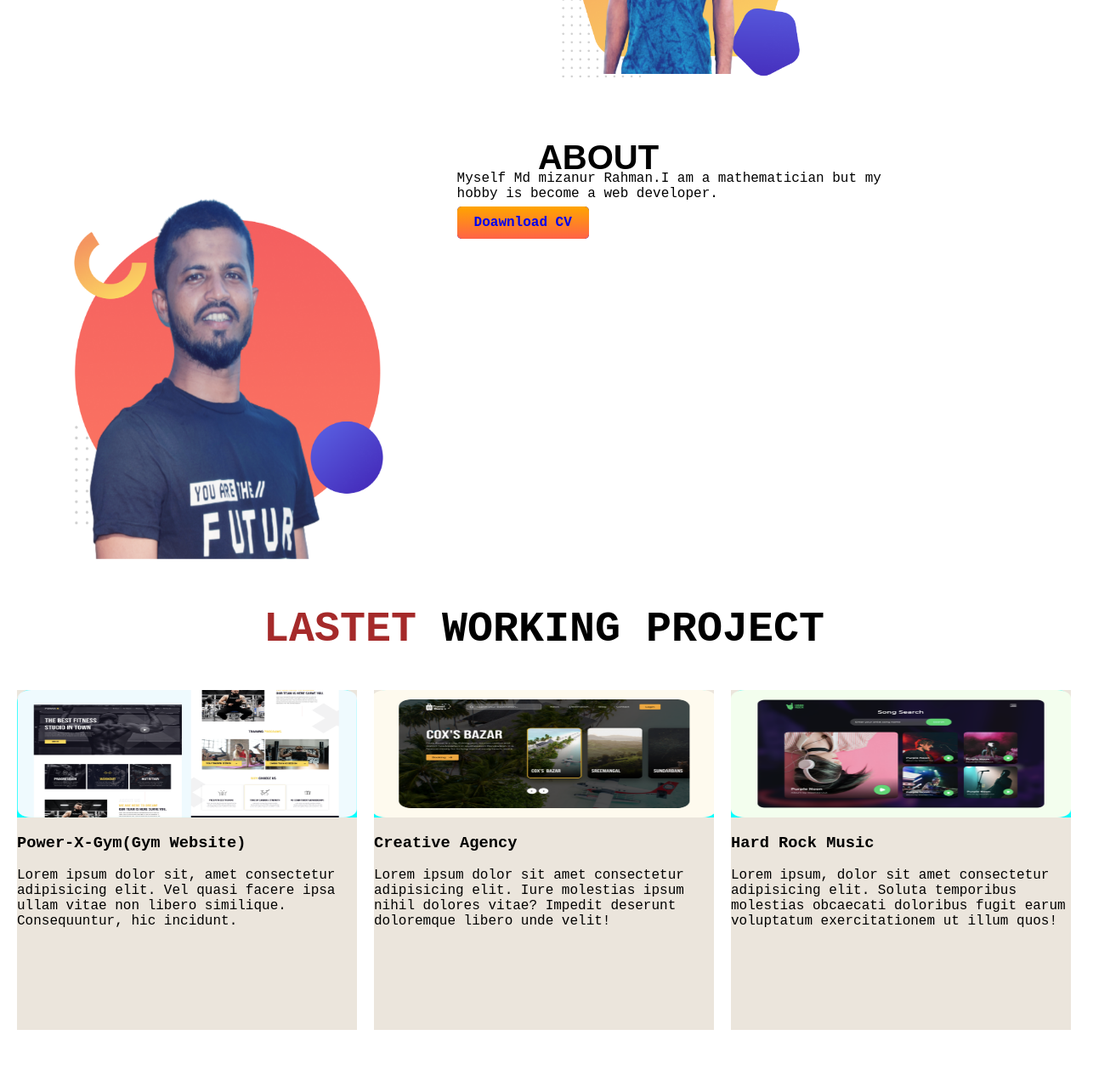
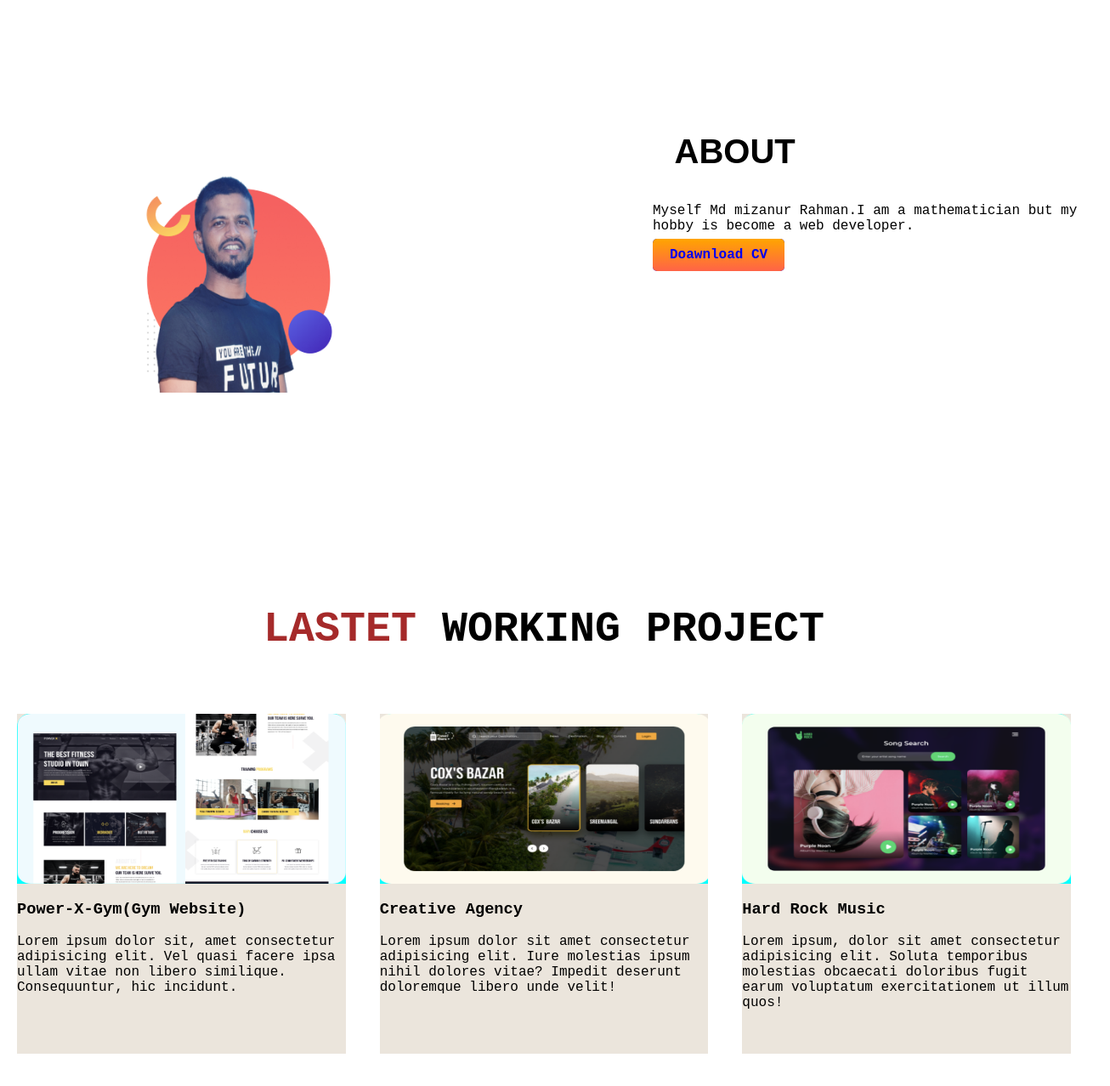
Before and after one commit to himizan/my-web03, a plain HTML site: page index.html in a window 1280 px wide. Shown: the part 322-1600 px from the top of the page at 85% size, 1306 px wide, since content can reach past the window. Drawn offline with Linux system fonts and the light colour scheme.

Commit message:
my-web003

```diff
--- a/style.css
+++ b/style.css
@@ -18,11 +18,11 @@ h2{
 .one-third{
   width: 40%;
   float: left;
-  margin-left: 1%;
+  margin-left: 10%;
   padding: left 0%;;
 }
 .one-third img{
-  width: 100%;
+  width: 60%;
 }
 .link-button{
   text-decoration: none;
@@ -40,7 +40,7 @@ height: auto;
 margin: 0;
 padding: 0;
 font-family: arial;
-position: absolute;
+position: relative;
 left: 55%;
 transform: translateX(-50%) translateY(-50%);
 text-align: left;
@@ -49,7 +49,6 @@ text-align: left;
   text-align: center;
   font-size: 50px;
 }
-
 .product{
   display: flex;
   justify-content: center;
@@ -58,13 +57,11 @@ text-align: left;
   background-color: rgb(235, 229, 220);
   width: 400px;
   height: 400px;
-  margin: 10px;
-
-
-}
+  margin: 20px;
+  }
 .card-image{
   background-color: aqua;
-  height: 150px;
+  height: 200px;
   margin-bottom: 15px;
   background-size: cover;
   border-radius: 15px 15px 0 0;
```
Also changed, not shown: index.html (+1 -0 lines).
